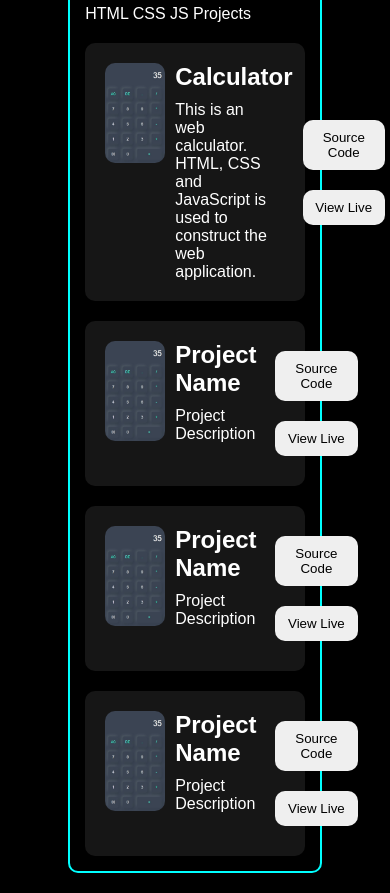
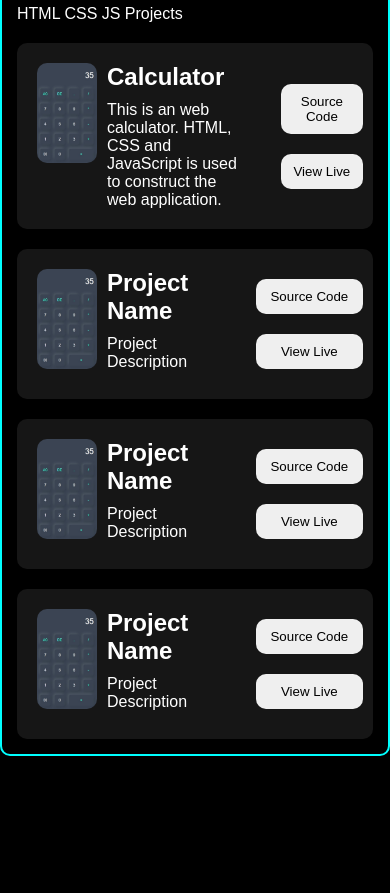
Before and after one commit to ptsourav21/frontend_projects, a plain HTML site: page index.html in a window 390 px wide. Shown: the part 81-974 px from the top of the page. After the commit the page ends 857 px from the top, so only its background shows below. Drawn offline with Linux system fonts and the light colour scheme.

Commit message:
Update style.css

```diff
--- a/style.css
+++ b/style.css
@@ -70,3 +70,10 @@ body {
   width: 100%;
 
 }
+@media only screen and (max-width: 768px) {
+
+  .container {
+    width: 100%;
+  }
+
+}
```
